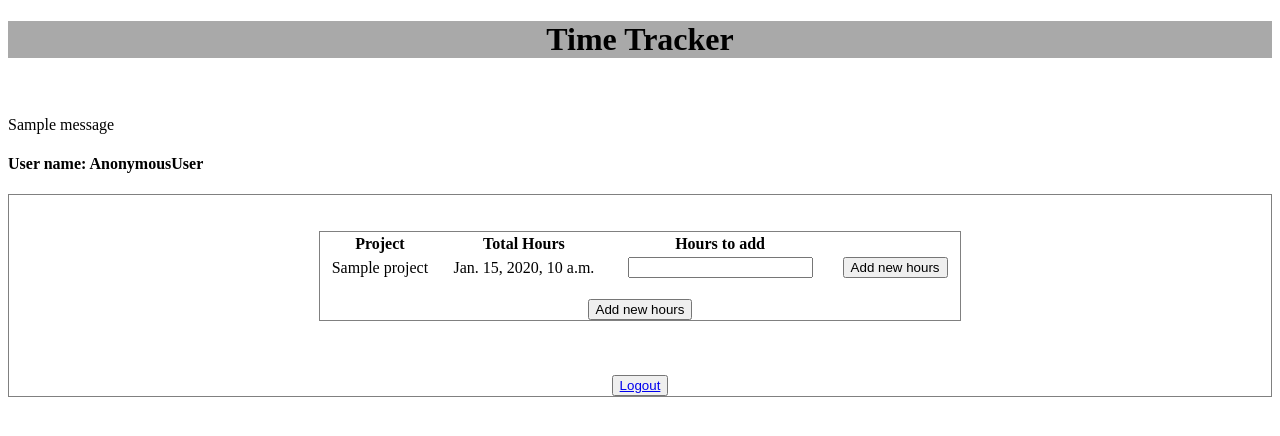
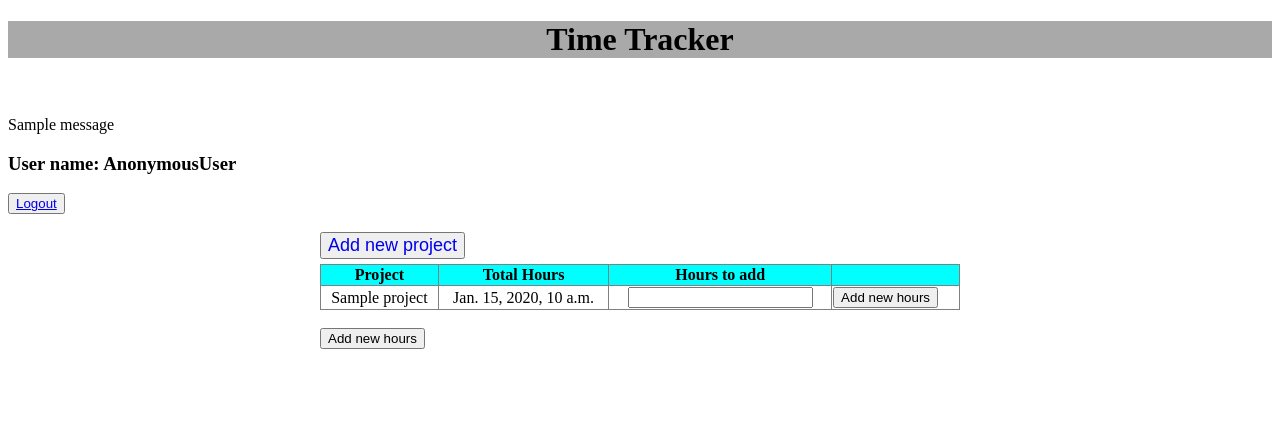
Before and after one commit to wahudong/Django_Time_tracker, a Django app: template time_track/templates/home.html in a window 1280 px wide. Shown: the top 436 px of the page. Run offline with Django 3.2, Linux system fonts and the light colour scheme; the template is opened without the code that fills it: most values are stand-ins (such as "Sample title", 1, 10 or a date in 2020); one stand-in notice (Sample message) is shown.

Commit message:
Done organizing

```diff
--- a/static/css/site_style.css
+++ b/static/css/site_style.css
@@ -9,3 +9,8 @@
 .auto-margin{
   margin: auto;
 }
+
+table, th, td {
+  border: 1px solid gray;
+  border-collapse: collapse;
+}
--- a/time_track/templates/base.html
+++ b/time_track/templates/base.html
@@ -8,7 +8,11 @@
 </head>
 <body>
 
-  <div style="background-color: darkgrey;"> <center> <h1>Time Tracker</h1></center></div>
+  <div style="background-color: darkgrey;">
+    <center>
+      <h1>Time Tracker</h1>
+    </center>
+  </div>
 
   {% block content%}
 
--- a/time_track/templates/home.html
+++ b/time_track/templates/home.html
@@ -15,9 +15,12 @@
     {%endfor%}
   {% endif %}
 
-  <h4>User name: {{user}}</h4>
+  <h3>User name: {{user}}</h3>
 
-  <div class="center border">
+  <button><a href="{% url 'logout' %}">Logout</a></button>
+
+
+  <!-- <div class="center"> -->
     <!-- <form  method="POST">
       {% csrf_token %}
       <label for="project_name">Project name</label>
@@ -34,10 +37,13 @@
     <br>
     <br>
 
-    <form class="auto-margin border" action="" method="POST" style="width: 50vw">
+    <form class="auto-margin" action="" method="POST" style="width: 50vw">
+
+      <button style="margin-bottom:5px;"><a href="{% url 'create_project' %}" style="font-size:large; text-decoration:none;">Add new project</a> </button>
+
       {% csrf_token %}
       <table style="width: 50vw">
-        <tr style="bottom: red;">
+        <tr style="background-color: aqua;">
           <th >Project</th>
           <th>Total Hours</th>
           <th>Hours to add</th>
@@ -77,8 +83,7 @@
   <br>
   <br>
   <br>
-  <button><a href="{% url 'logout' %}">Logout</a></button>
 
-  </div>
+  <!-- </div> -->
 
 {% endblock %}
--- a/time_track/views.py
+++ b/time_track/views.py
@@ -55,7 +55,7 @@ def register(request):
       if form.is_valid():
         form.save()
         user = form.cleaned_data.get('username')
-        messages.success(request, 'Account was created for ' + user)
+        messages.success(request, 'Account was successfuly created for ' + user)
         return redirect('login')
 
   context={'form':form}
```
Also changed, not shown: time_track/templates/login.html (+6 -3 lines), time_track/templates/register.html (+8 -2 lines).
